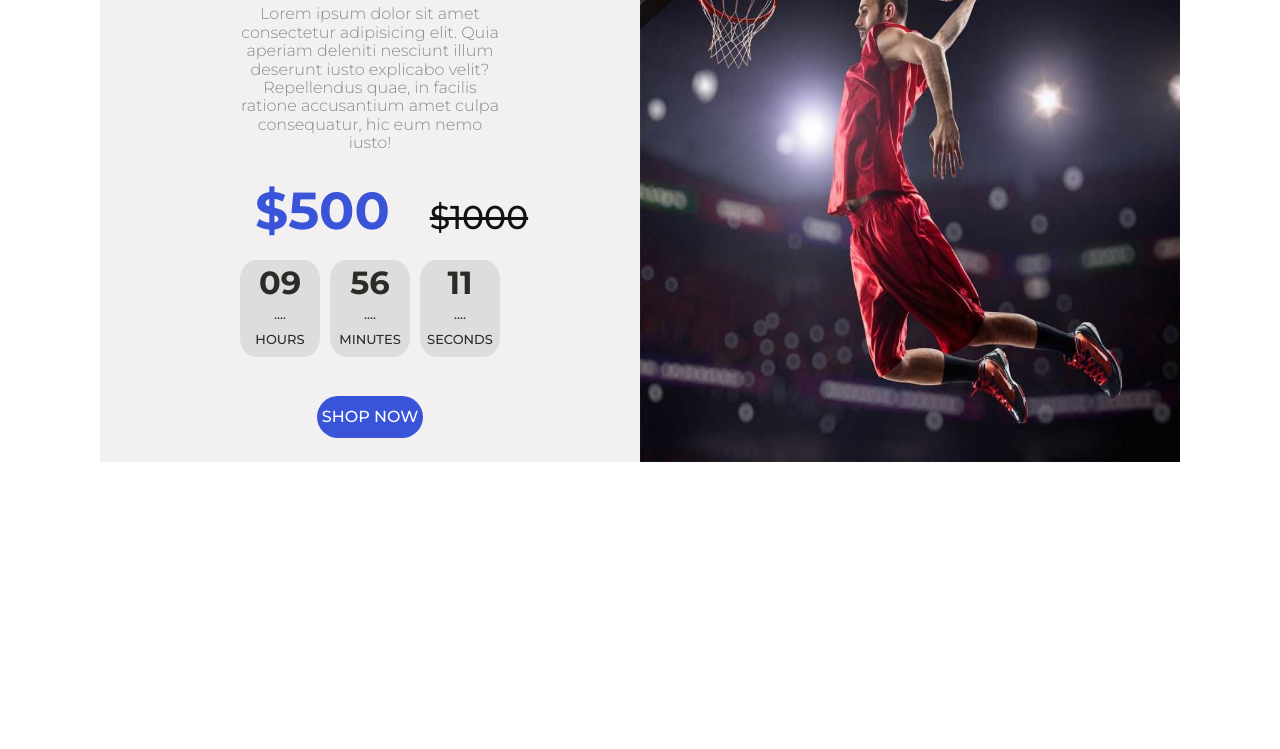
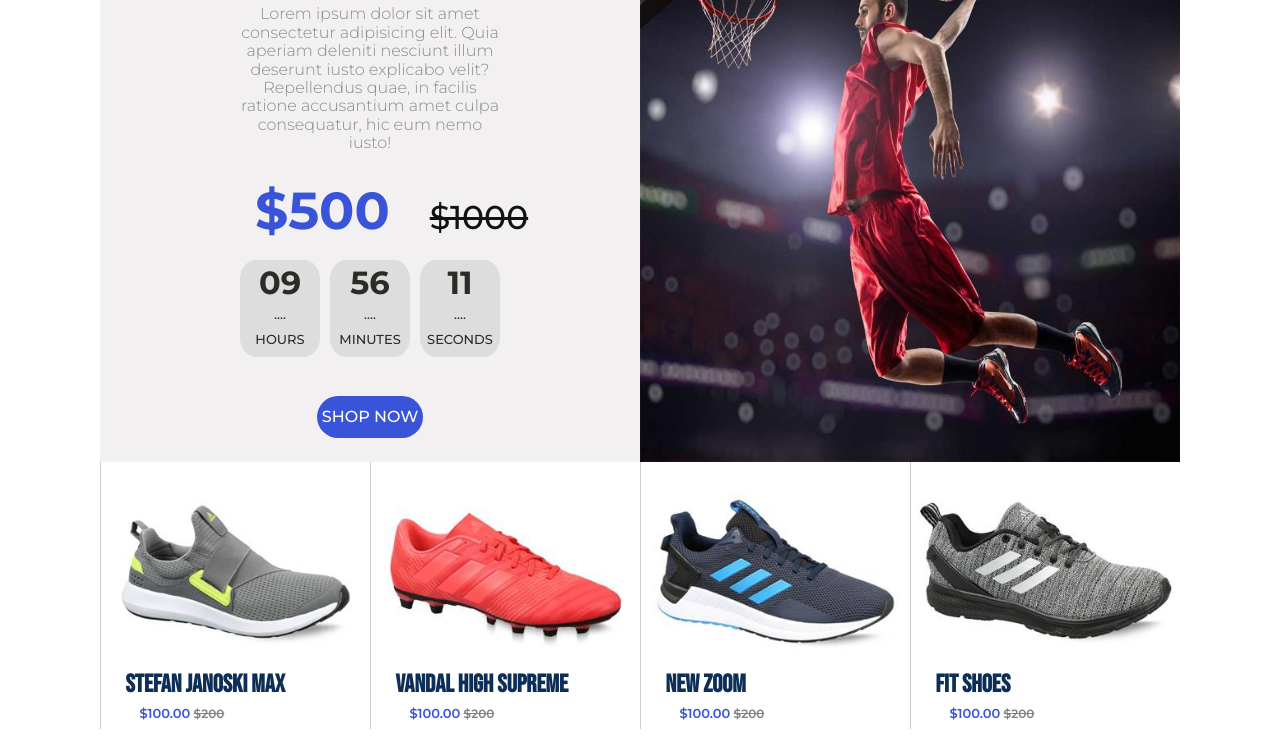
Before and after one commit to simonn01/frontend-chapter-sport-page, a plain HTML site: page index.html in a window 1280 px wide. Shown: the part 984-1733 px from the top of the page. Before the commit the page ends 1466 px from the top, so only its background shows below. Drawn offline with Linux system fonts and the light colour scheme.

Commit message:
draft: product list

```diff
--- a/css/styles.css
+++ b/css/styles.css
@@ -63,13 +63,21 @@
     color: #616161;
 }
 
+.grey81 {
+    color: #818181;
+}
+
 .black12 {
     color: #121212
 }
 
 /* Font Sizes */
-.size15 {
-    font-size: 15px;
+.size12 {
+    font-size: 12px;
+}
+
+.size13 {
+    font-size: 13px;
 }
 
 .size15 {
@@ -158,6 +166,10 @@
     letter-spacing: 0.8em;
 }
 
+.strikethrough {
+    text-decoration: line-through;
+}
+
 #ecomTools {
     float: right;
 }
@@ -230,9 +242,10 @@
    justify-content: space-around;
    margin: 0 0.5px;
    background-color: white;
+   width: 100%;
 }
 
-#basketballContainer ul li a{
+#freeShipping li a{
     padding-bottom: 2em;
     padding-top: 0.7em;
     font-variant: normal;
@@ -240,6 +253,24 @@
     font-family: 'Montserrat', sans-serif;
     font-weight: 600;
     text-transform: none;
+}
+
+#basketballContainer .products a{
+    font-family: 'Bebas Neue', sans-serif;
+    font-weight: 700;
+    font-size: 25px;
+    color: #0d2e57;
+    text-transform: uppercase;
+    text-align: left;
+}
+
+#basketballContainer .products img {
+    width: 100%;
+    height: 100%;
+}
+
+#basketballContainer .products li{
+    align-items: flex-start;
 }
 
 #basketballContainer ul li img{
@@ -331,10 +362,6 @@
     height: 100%;
 }
 
-#oneThousand {
-    text-decoration: line-through;
-}
-
 .shopNow {
     display: flex;
     background-color: #3954d9;
--- a/index.html
+++ b/index.html
@@ -32,17 +32,17 @@
       <div class="icons">
         <div>
           <ul>
-            <li><a href="#"><img src="/images/facebook.png"></a></li>
-            <li><a href="#"><img src="/images/twitter.png"></a></li>
-            <li><a href="#"><img src="/images/google.png"></a></li>
-            <li><a href="#"><img src="/images/instagram.png"></a></li>
+            <li><a href="#"><img src="/images/facebook.png" alt="Facebook"></a></li>
+            <li><a href="#"><img src="/images/twitter.png" alt="Twitter"></a></li>
+            <li><a href="#"><img src="/images/google.png" alt="Google"></a></li>
+            <li><a href="#"><img src="/images/instagram.png" alt="Instagram"></a></li>
           </ul>
         </div>
 
         <div id="ecomTools">
           <ul>
-            <li><a href="#"><img src="/images/basket.png"></a></li>
-            <li><a href="#"><img src="/images/search.png"></a></li>
+            <li><a href="#"><img src="/images/basket.png" alt="Basket"></a></li>
+            <li><a href="#"><img src="/images/search.png" alt="Search"></a></li>
           </ul>
         </div>
       </div>
@@ -56,30 +56,30 @@
 
     <div id="basketballBackground">
       <div id="basketballContainer">
-        <ul>
+        <ul id="freeShipping">
           <li>
-            <img src="/images/aeroplane.png">
+            <img src="/images/aeroplane.png" alt=" ">
             <div class="size33 bebasNeue bold phantomBlue">Free Shipping</div>
             <div class="lorem">Lorem ipsum dolor sit amet consectetur adipisicing elit. Lorem ipsum dolor sit amet consectetur adipisicing elit.</div>
             <a href="#">Click Here</a>
           </li>
 
           <li>
-            <img src="/images/clock.png">
+            <img src="/images/clock.png" alt=" ">
             <div class="size33 bebasNeue bold phantomBlue">Free Shipping</div>
             <div class="lorem">Lorem ipsum dolor sit amet consectetur adipisicing elit. Lorem ipsum dolor sit amet consectetur adipisicing elit.</div>
             <a href="#">Click Here</a>
           </li>
 
           <li>
-            <img src="/images/life_raft.png">
+            <img src="/images/life_raft.png" alt=" ">
             <div class="size33 bebasNeue bold phantomBlue">Free Shipping</div>
             <div class="lorem">Lorem ipsum dolor sit amet consectetur adipisicing elit. Lorem ipsum dolor sit amet consectetur adipisicing elit.</div>
             <a href="#">Click Here</a>
           </li>
 
           <li>
-            <img src="/images/life_raft.png">
+            <img src="/images/life_raft.png" alt=" ">
             <div class="size33 bebasNeue bold phantomBlue">Free Shipping</div>
             <div class="lorem">Lorem ipsum dolor sit amet consectetur adipisicing elit. Lorem ipsum dolor sit amet consectetur adipisicing elit.</div>
             <a href="#">Click Here</a>
@@ -93,8 +93,8 @@
             <div class="lorem">Lorem ipsum dolor sit amet consectetur adipisicing elit. Quia aperiam deleniti nesciunt illum deserunt iusto explicabo velit? Repellendus quae, in facilis ratione accusantium amet culpa consequatur, hic eum nemo iusto!</div>
 
             <div id="reduction">
-              <span class="blue500 size52 montserrat bold" id="fiveHundred">$500</span>
-              <span class="black12 size33 montserrat medium" id="oneThousand">$1000</span>
+              <span class="blue500 size52 montserrat bold">$500</span>
+              <span class="black12 size33 montserrat medium strikethrough">$1000</span>
             </div>
 
             <div id="countdown">
@@ -119,9 +119,45 @@
           </div>
 
           <div>
-            <img src="/images/basketballer.jpg">
+            <img src="/images/basketballer.jpg" alt=" ">
           </div>
         </div>
+
+        <!--ul>(li>img+a+div)*4-->
+        <ul class="products">
+          <li>
+            <img src="/images/stefanJanoskiMax.jpg" alt=" ">
+            <a href="#">Stefan Janoski Max</a>
+            <div>
+              <span class="montserrat semibold size13 blue500">$100.00</span>
+              <span class="montserrat semibold size12 grey81 strikethrough">$200</span>
+            </div>
+          </li>
+          <li>
+            <img src="/images/vandalHighSupreme.jpg" alt=" ">
+            <a href="#">Vandal High Supreme</a>
+            <div>
+              <span class="montserrat semibold size13 blue500">$100.00</span>
+              <span class="montserrat semibold size12 grey81 strikethrough">$200</span>
+            </div>
+          </li>
+          <li>
+            <img src="/images/newZoom.jpg" alt=" ">
+            <a href="#">New Zoom</a>
+            <div>
+              <span class="montserrat semibold size13 blue500">$100.00</span>
+              <span class="montserrat semibold size12 grey81 strikethrough">$200</span>
+            </div>
+          </li>
+          <li>
+            <img src="/images/fitShoes.jpg" alt=" ">
+            <a href="#">Fit Shoes</a>
+            <div>
+              <span class="montserrat semibold size13 blue500">$100.00</span>
+              <span class="montserrat semibold size12 grey81 strikethrough">$200</span>
+            </div>
+          </li>
+        </ul>
       </div>
     </div>
   </body>
```
Also changed, not shown: images/fitShoes.jpg (added), images/googlePlus.png (added), images/hamburger.png (added), images/newZoom.jpg (added), images/stefanJanoskiMax.jpg (added), images/vandalHighSupreme.jpg (added).
